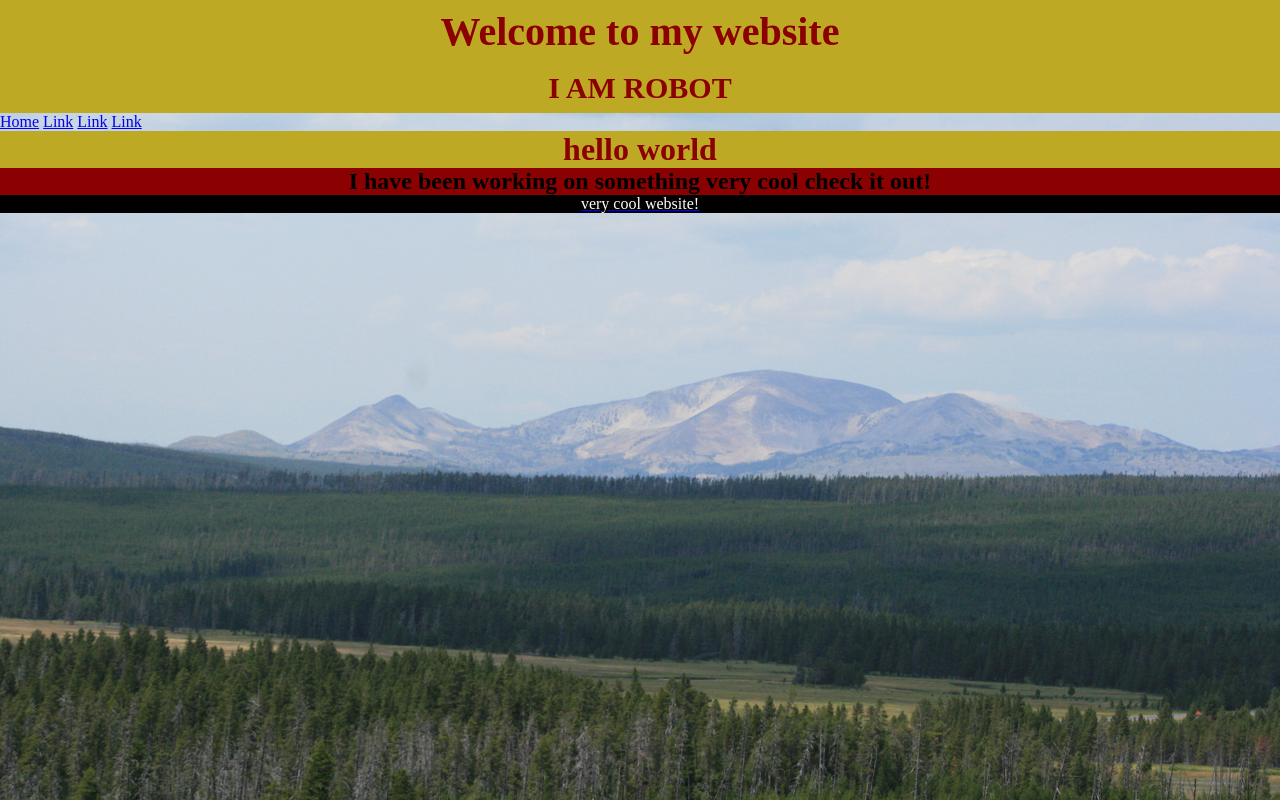
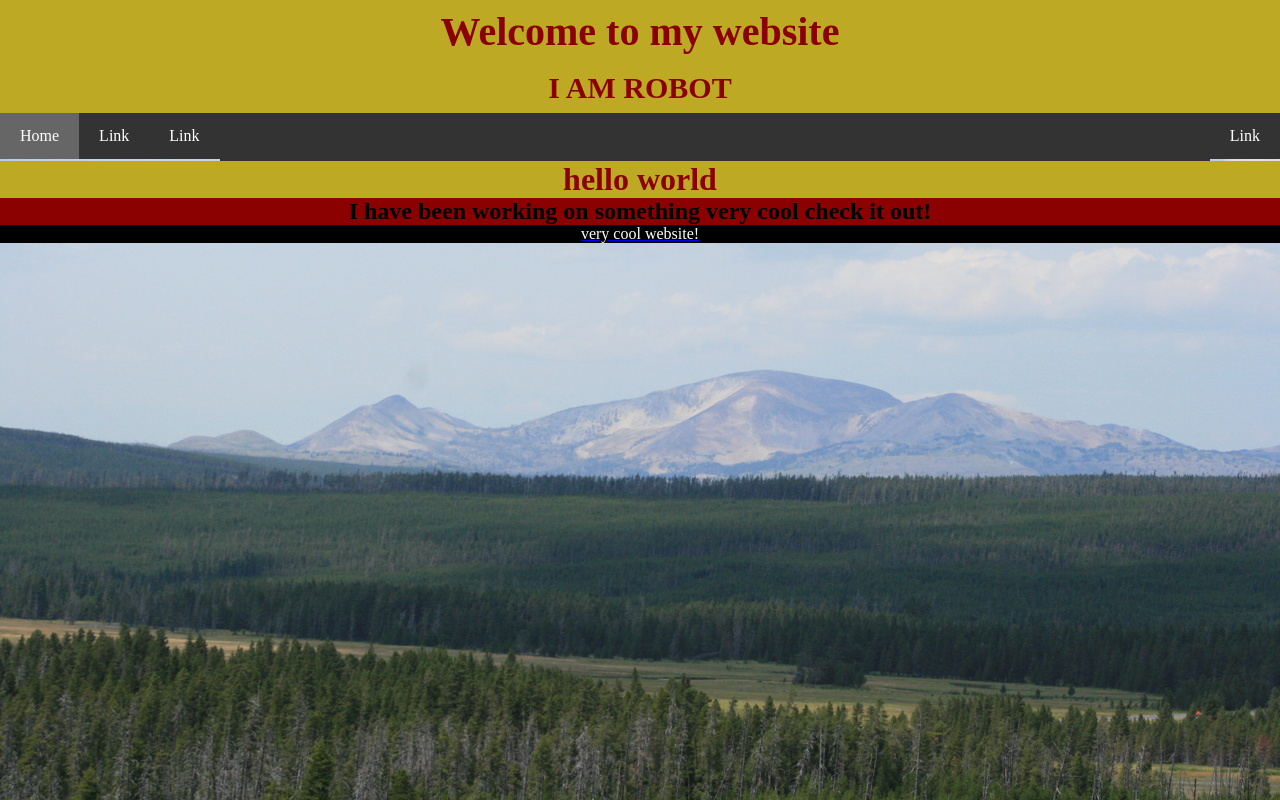
Before and after one commit to Robotboy26/profile, a plain HTML site: page index.html in a window 1280 px wide. Drawn offline with Linux system fonts and the light colour scheme.

Commit message:
Update style.css

```diff
--- a/style.css
+++ b/style.css
@@ -1,6 +1,15 @@
 html * {
-  margin: 0;
-  padding: 0;
+  margin: 0px;
+  padding: 0px;
+
+}
+
+body {
+  background-image: url('background.png');
+  background-repeat: no-repeat;
+  background-size: cover;
+  width: cover;
+  height: cover;
 
 }
 
@@ -15,11 +24,44 @@ html * {
   font-size: 30px;
 }
 
-body {
-  background-image: url('background.png');
-  width: auto;
-  height: auto;
+.navbar * {
+  overflow: hidden;
+  background-color: #333;
+  position: sticky;
+  position: -webkit-sticky;
+  top: 0;
+}
 
+.navbar a {
+  float: left;
+  display: block;
+  color: white;
+  text-align: center;
+  padding: 14px 20px;
+  text-decoration: none;
+}
+
+.navbar h1 {
+  height: 48px;
+  background-color: #333;
+  color: #333;
+}
+
+/* Right-aligned link */
+.navbar a.right {
+  float: right;
+}
+
+/* Change color on hover */
+.navbar a:hover {
+  background-color: #ddd;
+  color: black;
+}
+
+/* Active/current link */
+.navbar a.active {
+  background-color: #666;
+  color: white;
 }
 
 h1 {
```
